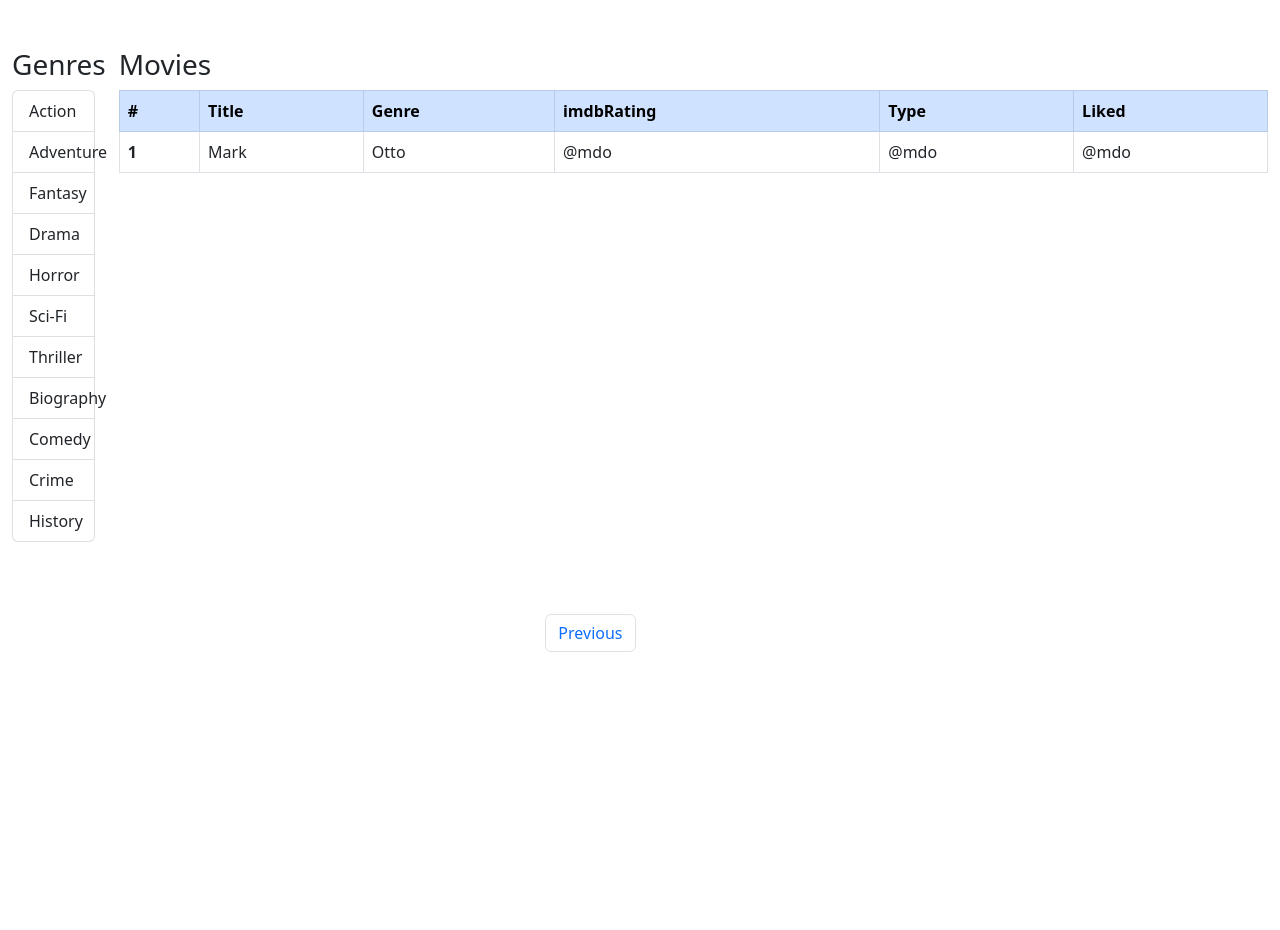
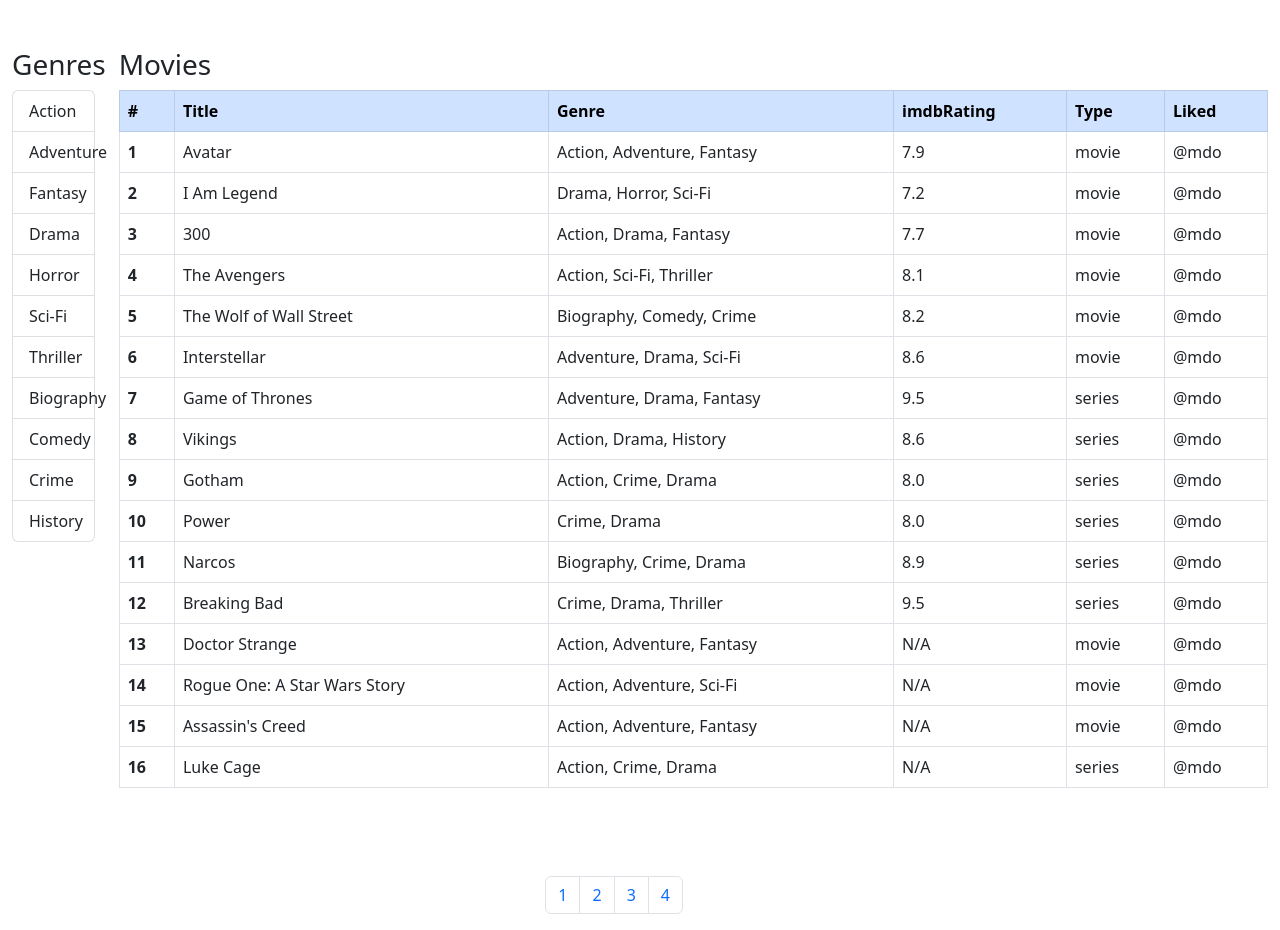
Before and after one commit to samimaftabahmed/react_practice_3, a React (Create React App) app: page / in a window 1280 px wide. Before the commit the page ends 800 px from the top, so only its background shows below. Built offline with nearby package versions, Linux system fonts and the light colour scheme.

Commit message:
data-grid dynamically populated, pagination populated

```diff
--- a/package.json
+++ b/package.json
@@ -7,6 +7,7 @@
     "@testing-library/react": "^13.4.0",
     "@testing-library/user-event": "^13.5.0",
     "bootstrap": "^5.2.3",
+    "lodash": "^4.17.21",
     "react": "^18.2.0",
     "react-dom": "^18.2.0",
     "react-scripts": "5.0.1",
--- a/src/components/grid/data-grid.jsx
+++ b/src/components/grid/data-grid.jsx
@@ -4,6 +4,9 @@
 class DataGrid extends Component {
   state = {};
   render() {
+    const { movies } = this.props;
+    let i = 1;
+
     return (
       <table className="table table-bordered">
         <thead>
@@ -17,7 +20,16 @@
           </tr>
         </thead>
         <tbody>
-          <DataRow />
+          {movies.map((movie) => (
+            <DataRow
+              key={++i}
+              slno={i}
+              title={movie.Title}
+              genre={movie.Genre}
+              imdbRating={movie.imdbRating}
+              type={movie.Type}
+            />
+          ))}
         </tbody>
       </table>
     );
--- a/src/components/grid/data-row.jsx
+++ b/src/components/grid/data-row.jsx
@@ -3,13 +3,15 @@
 class DataRow extends Component {
   state = {};
   render() {
+    const { title, genre, imdbRating, type, slno } = this.props;
+
     return (
       <tr>
-        <th scope="row">1</th>
-        <td>Mark</td>
-        <td>Otto</td>
-        <td>@mdo</td>
-        <td>@mdo</td>
+        <th scope="row">{slno}</th>
+        <td>{title}</td>
+        <td>{genre}</td>
+        <td>{imdbRating}</td>
+        <td>{type}</td>
         <td>@mdo</td>
       </tr>
     );
--- a/src/components/main-page.jsx
+++ b/src/components/main-page.jsx
@@ -29,7 +29,7 @@
             {/* div.col-3 closed */}
             <div className="col-11">
               <h3>Movies</h3>
-              <DataGrid />
+              <DataGrid movies={this.state.movies} />
             </div>
             {/* div.col-9 closed */}
           </div>
@@ -38,7 +38,10 @@
           <br />
           <div className="row">
             <div className="col-4 offset-5">
-              <Pagination />
+              <Pagination
+                pageSize={5}
+                totalElements={this.state.movies.length}
+              />
             </div>
           </div>
         </div>
--- a/src/components/pagination/page.jsx
+++ b/src/components/pagination/page.jsx
@@ -3,10 +3,11 @@
 class Page extends Component {
   state = {};
   render() {
+    const { number, onPageChange } = this.props;
     return (
       <li className="page-item">
-        <a className="page-link" href="#">
-          Previous
+        <a className="page-link" onClick={() => onPageChange(number)}>
+          {number}
         </a>
       </li>
     );
--- a/src/components/pagination/pagination_parent.jsx
+++ b/src/components/pagination/pagination_parent.jsx
@@ -1,17 +1,31 @@
 import React, { Component } from "react";
 import Page from "./page";
-
+import _ from "lodash";
 class Pagination extends Component {
   state = {};
   render() {
+    const { pageSize, totalElements } = this.props;
+    const totalPages = Math.ceil(totalElements / pageSize);
+    const pages = _.range(1, totalPages + 1);
+
     return (
       <nav aria-label="Page navigation example">
         <ul className="pagination">
-          <Page />
+          {pages.map((pageNo) => (
+            <Page
+              key={pageNo}
+              number={pageNo}
+              onPageChange={this.handlePageChange}
+            />
+          ))}
         </ul>
       </nav>
     );
   }
+
+  handlePageChange = (pageNo) => {
+    console.log("Page No:", pageNo);
+  };
 }
 
 export default Pagination;
```
Also changed, not shown: 1 other file (tests, documents, lock files or other folders).
